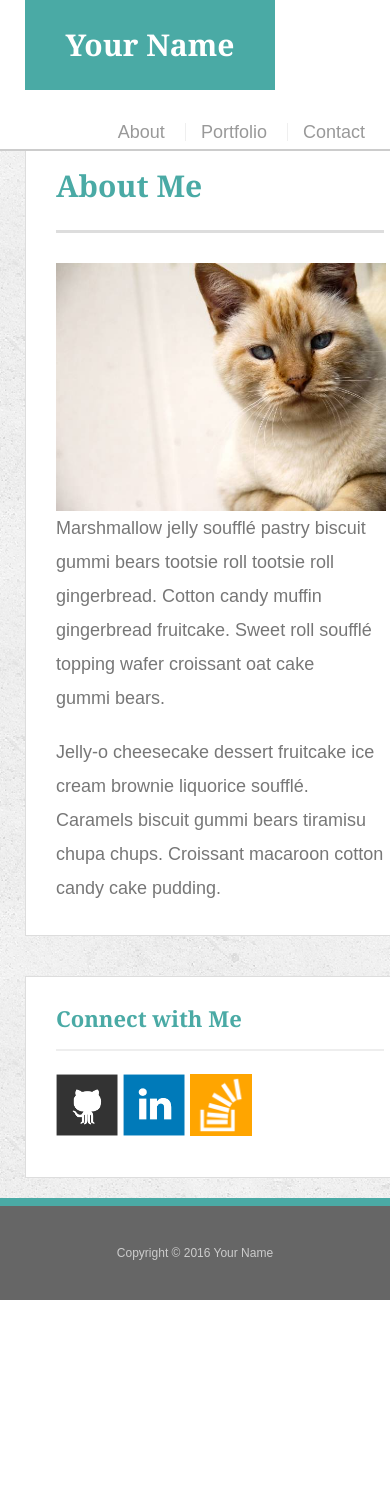
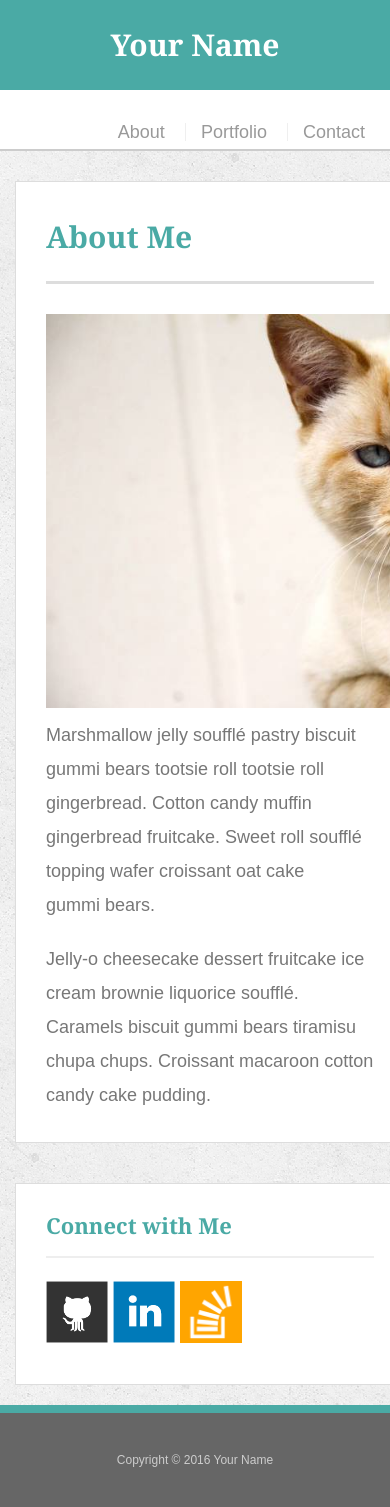
Before and after one commit to Larou-Tim/Responsive-Portfolio, a PHP site: page /index.html in a window 390 px wide; the page is wider, and only the part inside the window is pictured. Before the commit the page ends 1300 px from the top of that part, so only its background shows below. Run offline with PHP 8.4, Linux system fonts and the light colour scheme.

Commit message:
finished first half

```diff
--- a/assets/css/style.css
+++ b/assets/css/style.css
@@ -248,6 +248,36 @@
 
 @media screen and (max-width: 980px) {
 
+.container{
+  max-width: 970px;
+}
+  #logo {
+    margin-left: 125px;
+  }
+
+  .main-section {
+    max-width: 420px;
+    margin-left:  125px;
+    }
+
+  .sidebar {
+    float: left;
+    margin-left: 40px;
+  }
+
+  .work{
+  width:350px;
+  }
+
+  .auth-image {
+    width: 350px;
+    margin-bottom: 15px;
+  }
+
+nav {
+  margin-right: 125px;
+}
+
 }
 
 @media screen and (max-width: 768px) {
@@ -286,4 +316,57 @@
 
 @media screen and (max-width: 640px) {
 
+.container{
+  max-width: 640px;
 }
+
+  .main-section {
+    max-width: 590px;
+    margin-left: 15px;
+    }
+
+  .sidebar {
+    float:left;
+    width: 100%;
+    max-width: 590px;
+    margin-left: 15px;
+    margin-right: 25px;
+  }
+
+  .work{
+  width:525px; }
+
+  .auth-image {
+    width: 525px;
+    margin-bottom: 10px;
+  }
+
+  #logo {
+    width: 100%;
+    margin-left: 0;
+  }
+
+  #masthead{
+    position: static;
+    l
+
+  }
+
+  #main-container {
+    padding-top: 0px;
+  }
+nav {
+  /*margin-right: 25px;
+  margin-top: 5px;
+  padding: 15px 15px 15px 15px;
+  float:left;
+  width: 100%;
+
+}
+nav a {
+  padding-left: 60px;
+  width: 30%;
+}
+
+
+}
```
